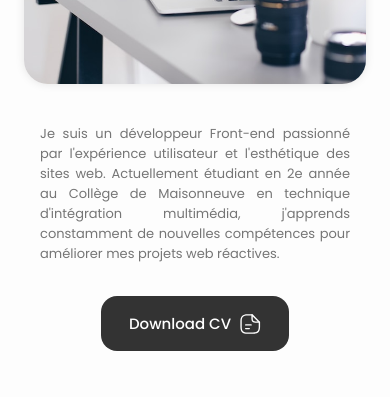
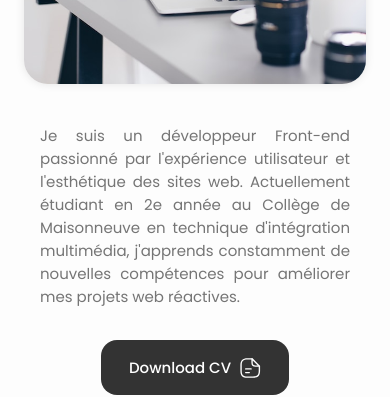
Before and after one commit to KevinKuch/kevin-kuch-portfolio, a React (Create React App) app: page / in a window 390 px wide. Shown: the part 980-1377 px from the top of the page. Built offline with nearby package versions, Linux system fonts and the light colour scheme.

Commit message:
Formattage about

```diff
--- a/src/components/about/About.css
+++ b/src/components/about/About.css
@@ -53,7 +53,7 @@
 
   @media screen and (max-width: 576px) {
     .about__description {
-        font-size: var(--small-font-size);
+
         padding: 0 1rem;
     }
 
```
